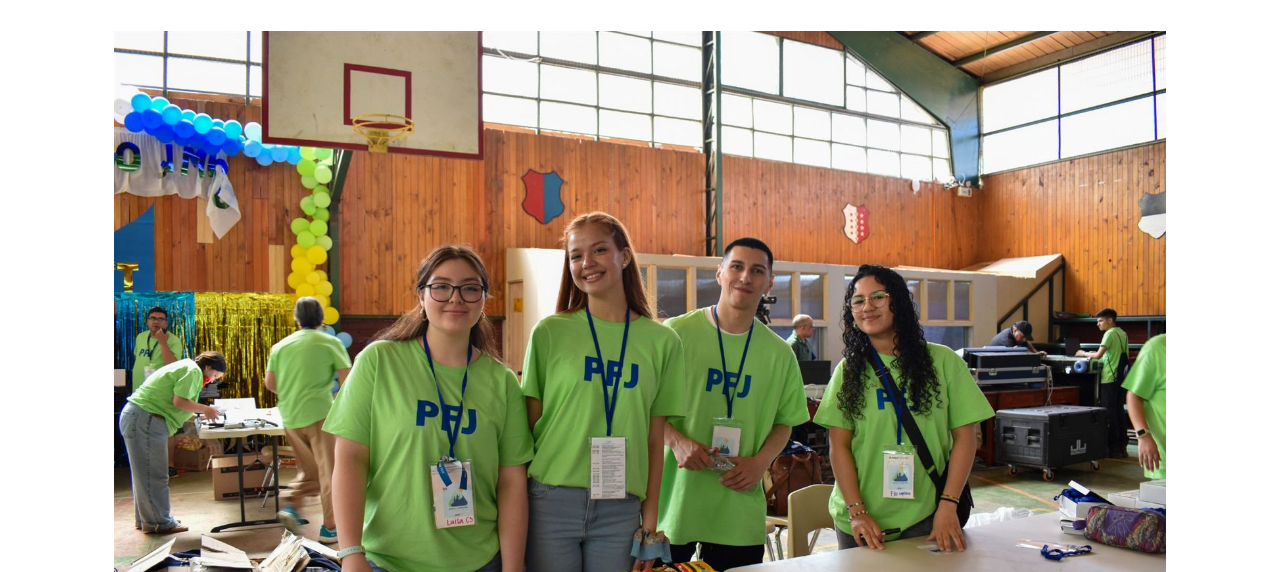
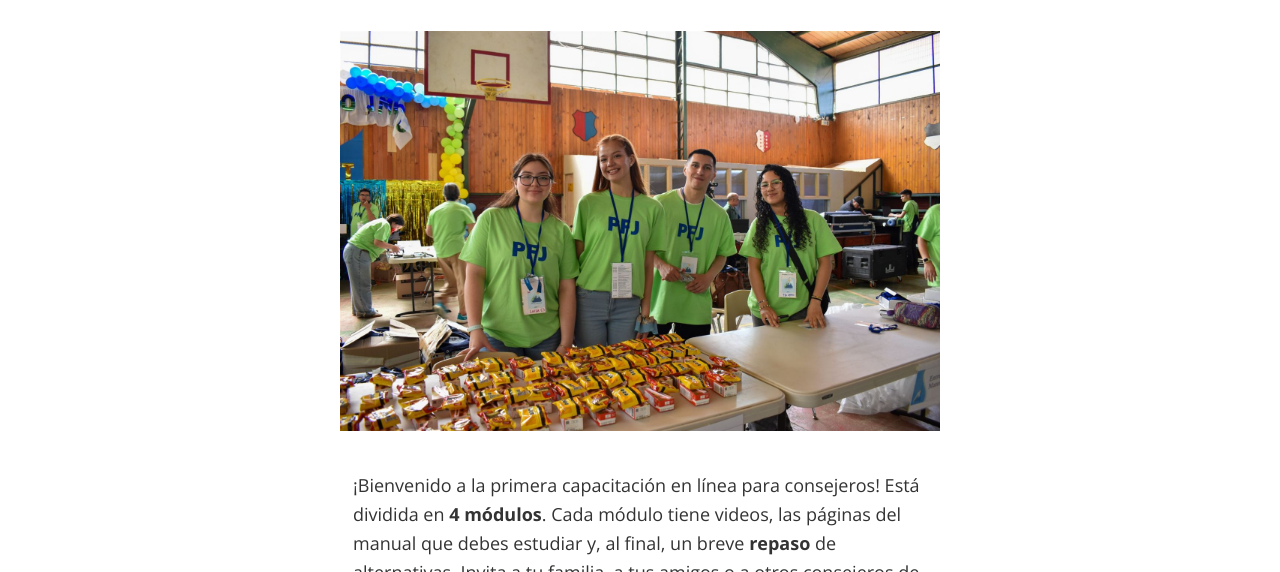
Before and after one commit to PFJ-Sudamerica-Sur/pfj-sudamerica-sur.github.io, a plain HTML site: page capacitacion-online/capacitacion-1.html in a window 1280 px wide. Shown: the part 228-800 px from the top of the page. Drawn offline with nearby package versions, Linux system fonts and the light colour scheme; no server answers.

Commit message:
Fotos de portada más chicas para que quepan en la pantalla
Co-Authored-By: Claude Opus 5.5 <noreply@anthropic.com>

```diff
--- a/capacitacion-online/estilos.css
+++ b/capacitacion-online/estilos.css
@@ -87,8 +87,8 @@ strong, b { font-weight: 700; }
 .compartir { display: flex; justify-content: center; gap: 22px; margin: 22px 0 30px; }
 .compartir span { width: 22px; height: 22px; border-radius: 3px; background: var(--enlace); opacity: .9; }
 
-.foto-portada { max-width: 1100px; margin: 0 auto 40px; padding: 0 24px; }
-.foto-portada img { display: block; width: 100%; height: auto; }
+.foto-portada { max-width: 820px; margin: 0 auto 40px; padding: 0 24px; }
+.foto-portada img { display: block; width: auto; max-width: 100%; height: auto; max-height: 50vh; margin: 0 auto; }
 .ancho { max-width: 1640px; margin: 0 auto; padding: 0 24px; }
 .columna { max-width: var(--col); margin: 0 auto; padding: 0 16px; }
 
```
